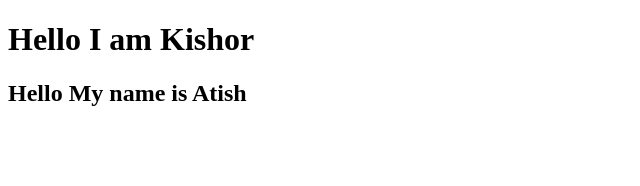
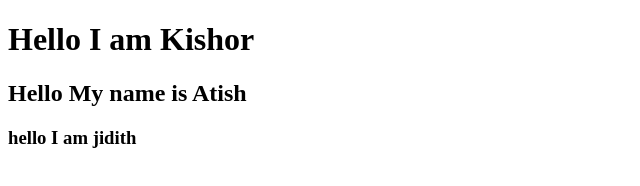
Before and after one commit to Atishkumardewangan/kishor, a plain HTML site: page index.html in a window 1280 px wide. Shown: the whole page, without its empty margins (0-640 px from the left). Drawn offline with Linux system fonts and the light colour scheme.

Commit message:
adding new line

```diff
--- a/index.html
+++ b/index.html
@@ -11,6 +11,7 @@
 <body>
     <h1>Hello I am Kishor</h1>
     <h2>Hello My name is Atish</h2>
+    <h3>hello I am jidith</h3>
 </body>
 
 </html>
```
